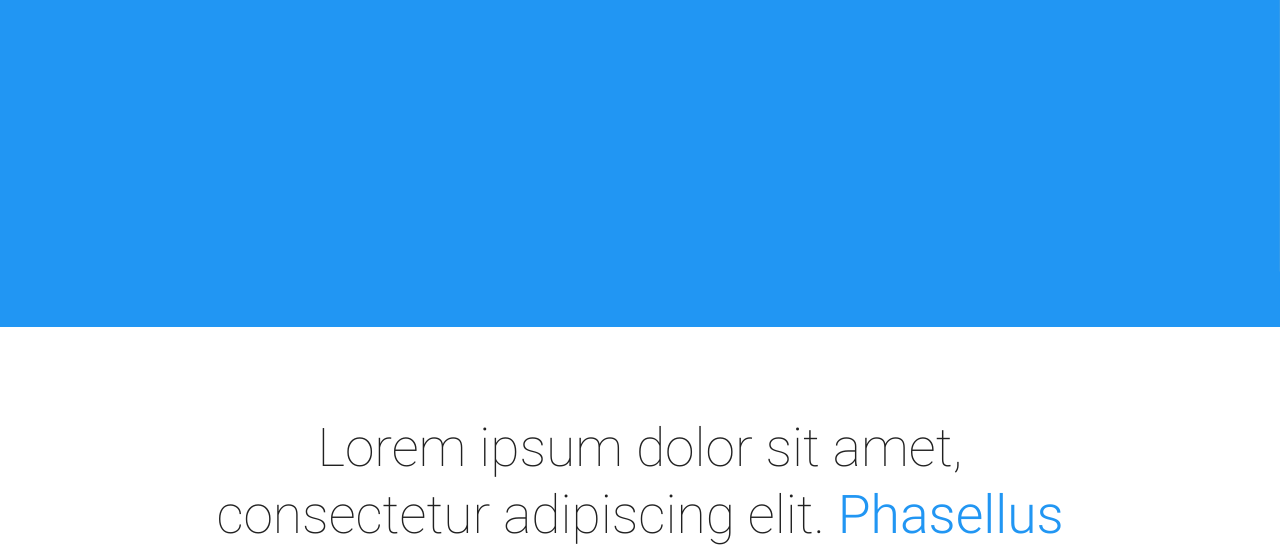
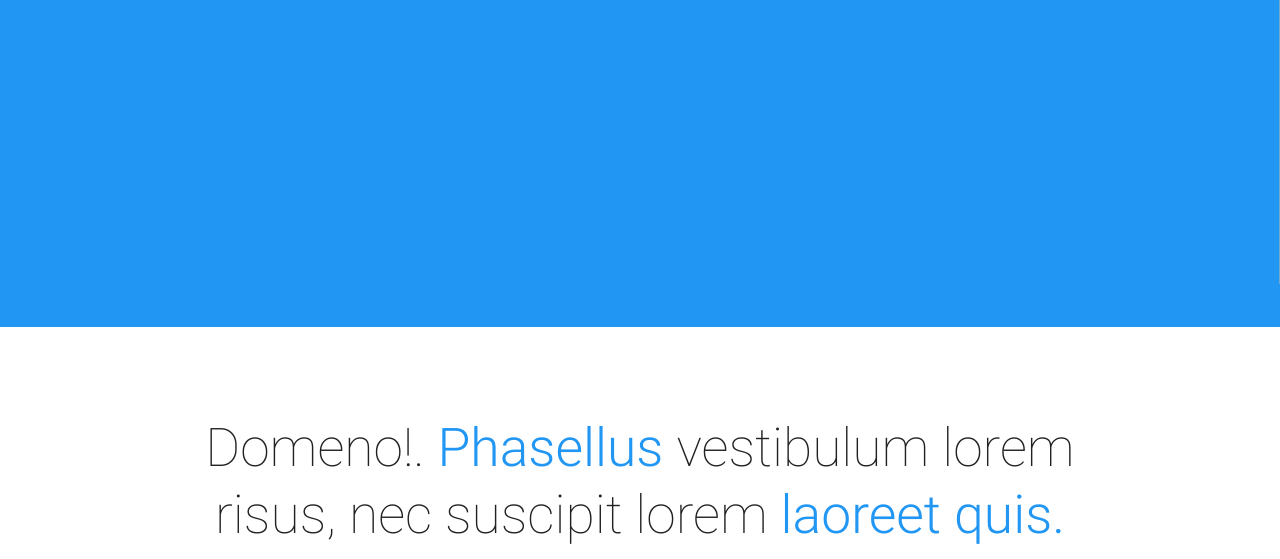
Before and after one commit to vpohomii/mdt-fork, a plain HTML site: page www/index.html in a window 1280 px wide. Shown: the part 369-928 px from the top of the page. Drawn offline with Linux system fonts and the light colour scheme.

Commit message:
Update index.html

```diff
--- a/www/index.html
+++ b/www/index.html
@@ -66,7 +66,7 @@
     <div class="container">
         <div class="row">
             <div  class="col s12">
-                <h2 class="center header text_h2"> Lorem ipsum dolor sit amet, consectetur adipiscing elit. <span class="span_h2"> Phasellus  </span>vestibulum lorem risus, nec suscipit lorem <span class="span_h2"> laoreet quis.</span> </h2>
+                <h2 class="center header text_h2"> Domeno!. <span class="span_h2"> Phasellus  </span>vestibulum lorem risus, nec suscipit lorem <span class="span_h2"> laoreet quis.</span> </h2>
             </div>
 
             <div  class="col s12 m4 l4">
```
